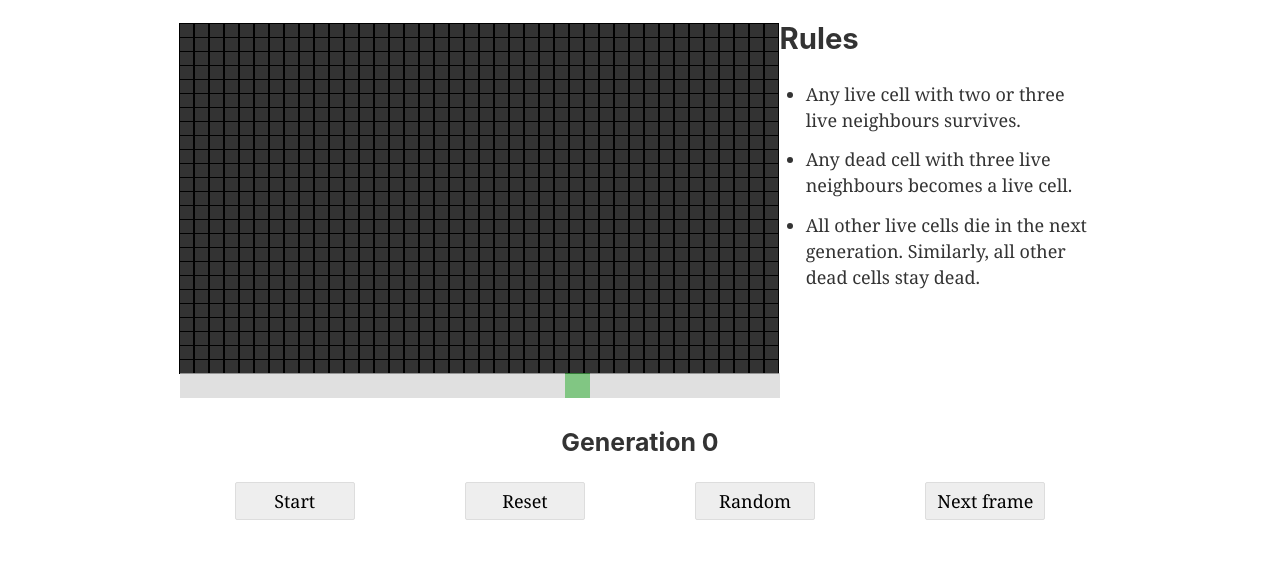
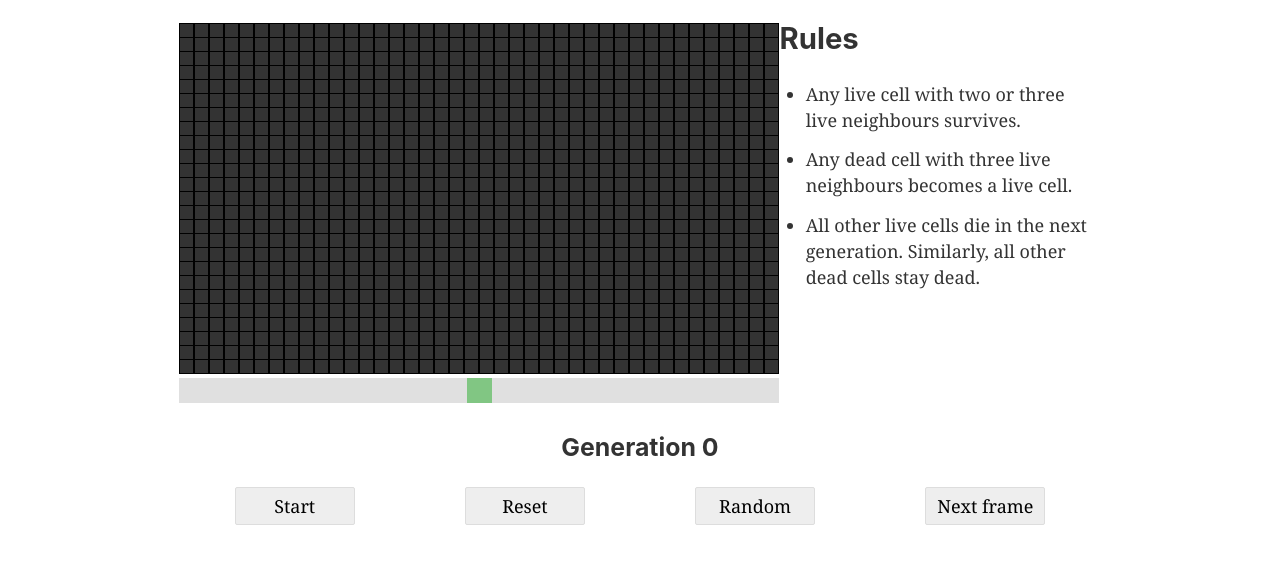
Before and after one commit to fbzr/Game-Of-Life, a Gatsby site: page / in a window 1280 px wide. Shown: the part 100-664 px from the top of the page. Built offline with nearby package versions, Linux system fonts and the light colour scheme; Gatsby itself is replaced by a stand-in of ours.

Commit message:
set slider margin and change speed range

```diff
--- a/src/components/App.css
+++ b/src/components/App.css
@@ -27,6 +27,7 @@ button:hover {
 
 /* The slider itself */
 .slider {
+  margin: 5px 0 -1px -1px;
   -webkit-appearance: none; /* Override default CSS styles */
   appearance: none;
   width: 100%; /* Full-width */
--- a/src/components/App.js
+++ b/src/components/App.js
@@ -10,7 +10,7 @@ const App = () => {
   const [generationCount, setGenerationCount] = useState(0)
   const [cols, setCols] = useState(40)
   const [rows, setRows] = useState(25)
-  const [speed, setSpeed] = useState(500)
+  const [speed, setSpeed] = useState(252)
 
   useEffect(() => {
     if (isOn) {
@@ -64,8 +64,8 @@ const App = () => {
             disabled={isOn}
             onChange={handleChangeSpeed}
             type="range"
-            min="-1500"
-            max="-10"
+            min="-500"
+            max="-5"
             value={speed * -1}
             className="slider"
             id="speedSlider"
```
